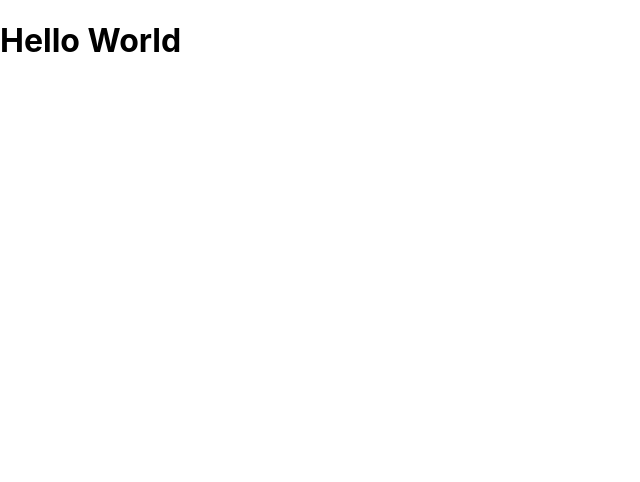
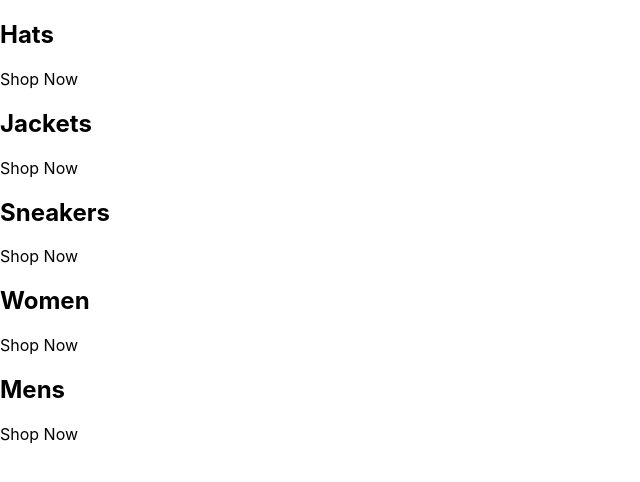
Before and after one commit to juanmlglober/zeroToMastery-2-crwn-clothing, a React (Create React App) app: page / in a window 1280 px wide. Shown: the top 482 px of the page, without its empty margins (0-640 px from the left). Built offline with nearby package versions, Linux system fonts and the light colour scheme.

Commit message:
fix(app): container refactor using a map

```diff
--- a/src/App.js
+++ b/src/App.js
@@ -1,7 +1,37 @@
 const App = () => {
+  const categories = [
+    {
+      id: 1,
+      title: "Hats"
+    },
+    {
+      id: 2,
+      title: "Jackets"
+    },
+    {
+      id: 3,
+      title: "Sneakers"
+    },
+    {
+      id: 4,
+      title: "Women"
+    },
+    {
+      id: 5,
+      title: "Mens"
+    },
+  ]
   return (
-    <div>
-      <h1>Hello World</h1>
+    <div className="categories-container">
+      {categories.map(({title}) => (
+        <div className="category-container">
+          <div className="background-image" />
+          <div className="category-body-container">
+            <h2>{title}</h2>
+            <p>Shop Now</p>
+          </div>
+        </div>
+      ))}
     </div>
   )
 }
```
Also changed, not shown: src/App.css (deleted, +0 -38 lines).
